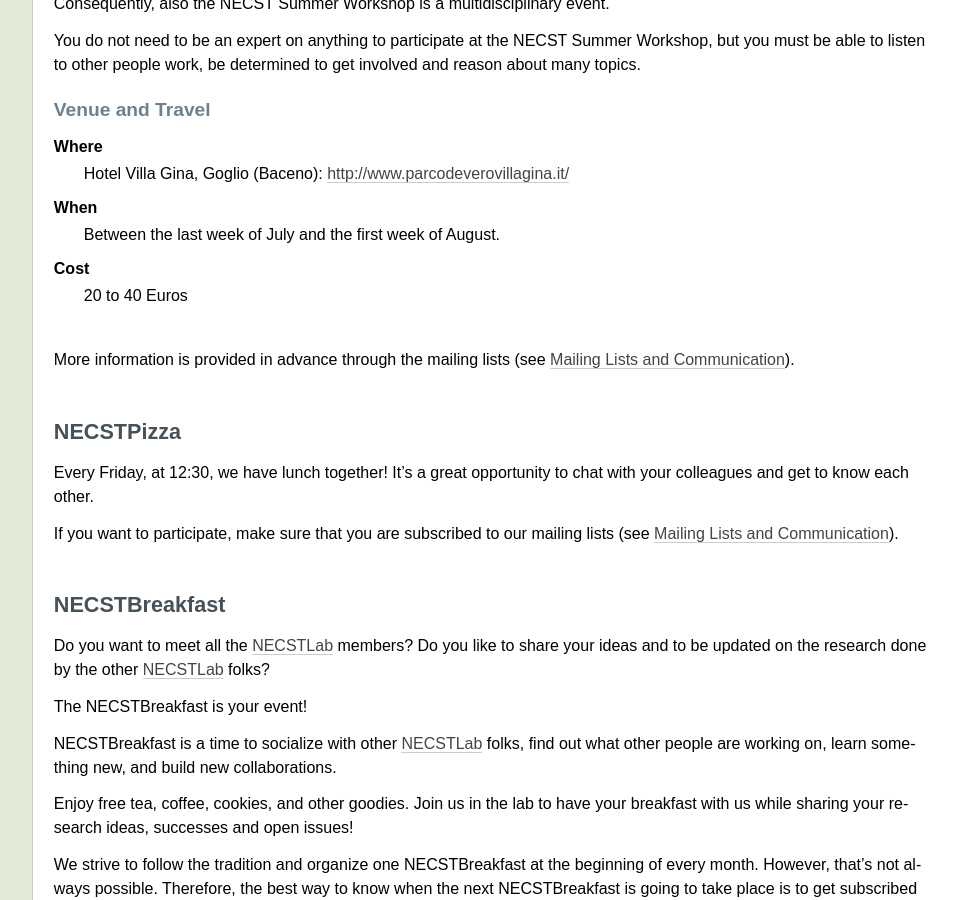
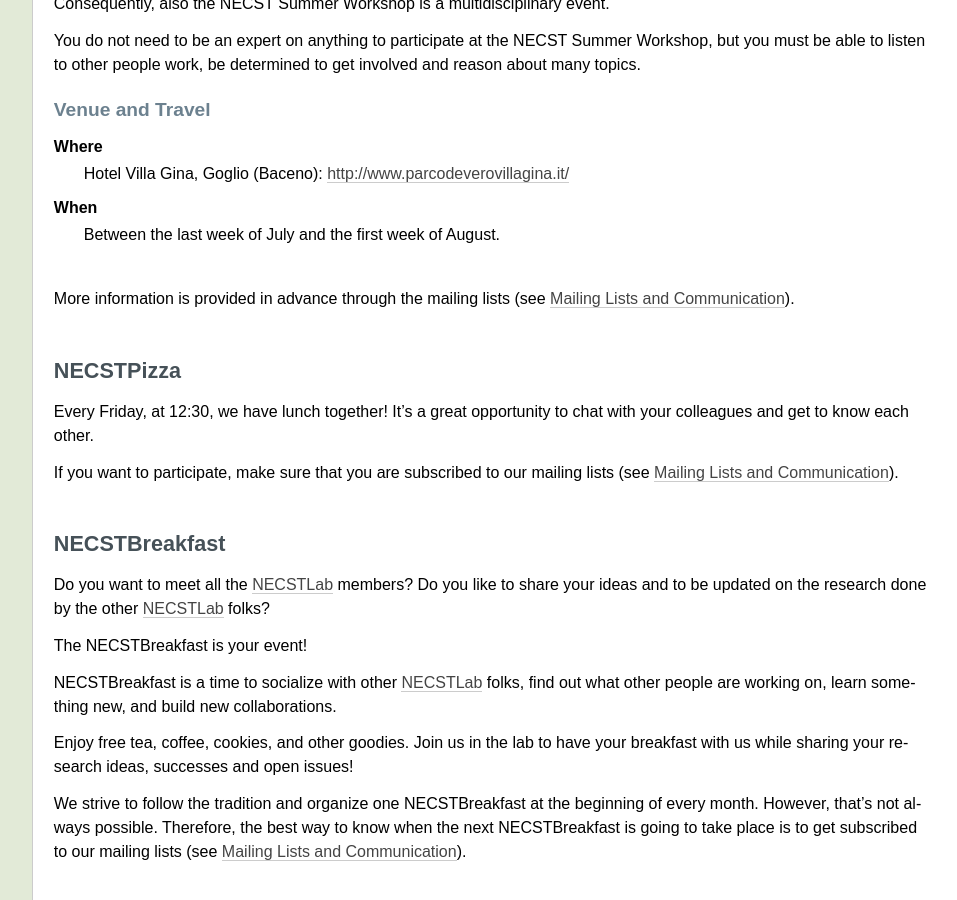
Before and after one commit to necst/necst-guide, a Sphinx documentation site: the page built from source/content/activities.rst, in a window 1280 px wide and 900 px high, scrolled down 826 px. Shown: the whole window, without its empty margins (224-1181 px from the left). Built offline with Sphinx 7.4.7, drawn with Linux system fonts in a browser that asks for light colours; formulas are drawn with MathJax 3.

Commit message:
removed cost from NSW

```diff
--- a/source/content/activities.rst
+++ b/source/content/activities.rst
@@ -49,8 +49,6 @@ Venue and Travel
 **When**
   Between the last week of July and the first week of August.
 
-**Cost**
-  20 to 40 Euros
 
 More information is provided in advance through the mailing lists (see :ref:`ml`).
 
```
Also changed, not shown: 1 other file.
